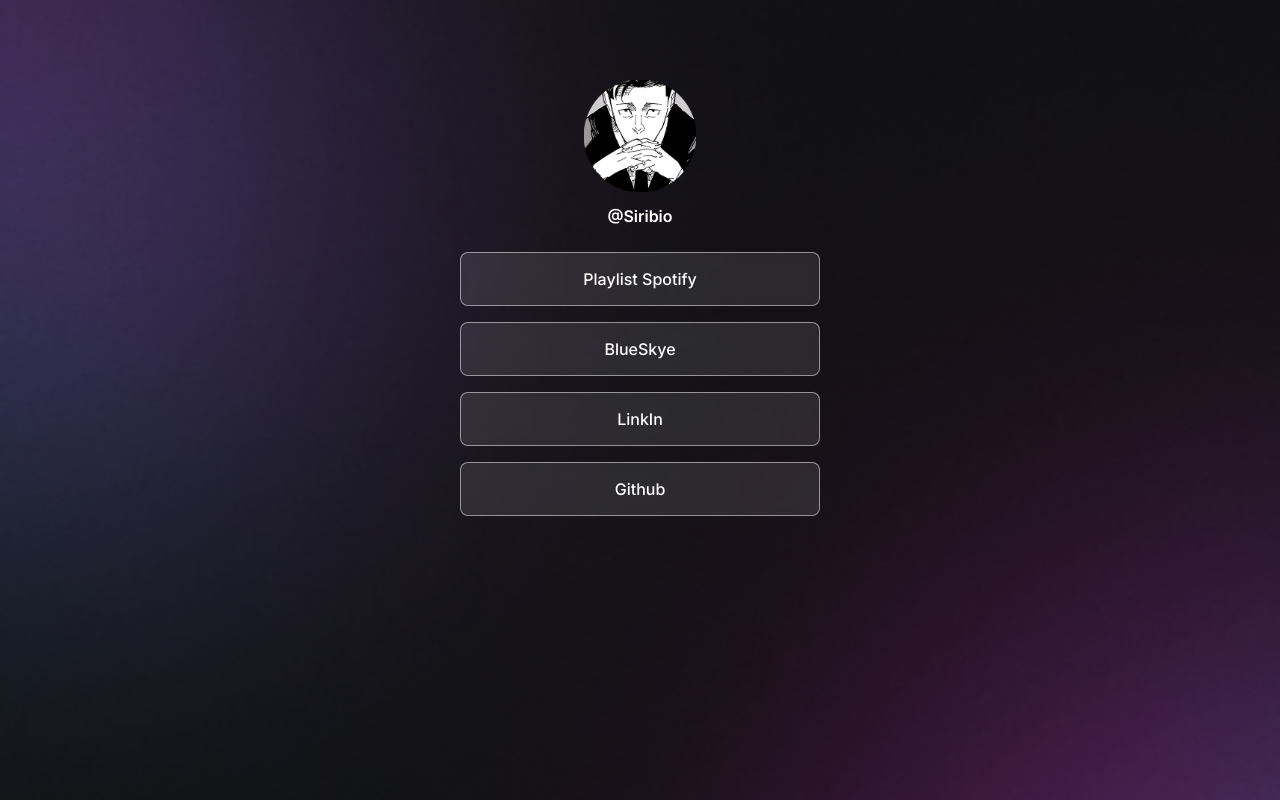
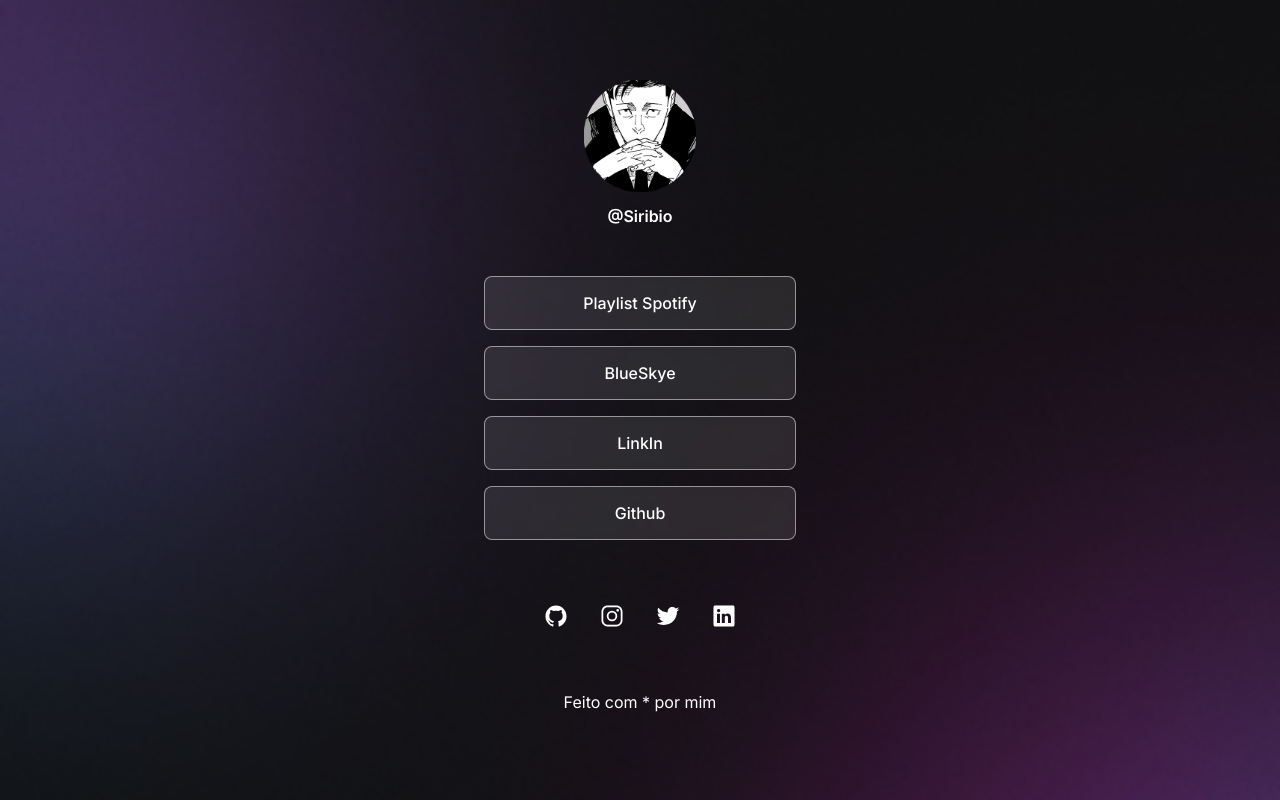
Before and after one commit to Siribio/agregador-de-links, a plain HTML site: page index.html in a window 1280 px wide. Drawn offline with nearby package versions, Linux system fonts and the light colour scheme.

Commit message:
Social Links

```diff
--- a/index.html
+++ b/index.html
@@ -5,7 +5,8 @@
     <link rel="preconnect" href="https://fonts.gstatic.com" crossorigin />
     <link
       href="https://fonts.googleapis.com/css2?family=Inter:ital,opsz,wght@0,14..32,100..900;1,14..32,100..900&display=swap"
-      rel="stylesheet"/>
+      rel="stylesheet"
+    />
 
     <meta charset="UTF-8" />
     <meta name="viewport" content="width=device-width, initial-scale=1.0" />
@@ -20,18 +21,50 @@
       </div>
       <ul>
         <li>
-          <a href="https://open.spotify.com/playlist/1HqO7LFoNxBfj94GE5voad?si=5489f558f3b5415d">Playlist Spotify</a>
+          <a
+            href="https://open.spotify.com/playlist/1HqO7LFoNxBfj94GE5voad?si=5489f558f3b5415d"
+            >Playlist Spotify</a
+          >
         </li>
         <li>
-          <a href="#">BlueSkye</a>
+          <a href="https://bsky.app/profile/sirbi.bsky.social">BlueSkye</a>
         </li>
         <li>
-          <a href="https://www.linkedin.com/in/silvio-augusto-goes-1b449821a/">LinkIn</a>
+          <a href="https://www.linkedin.com/in/silvio-augusto-goes-1b449821a/"
+            >LinkIn</a
+          >
         </li>
         <li>
           <a href="https://github.com/Siribio" target="_blank">Github </a>
         </li>
       </ul>
+      <div id="social-links">
+        <a href="https://github.com/Siribio" target="_blank">
+          <ion-icon name="logo-github"></ion-icon>
+        </a>
+        <a href="https://www.instagram.com/silvu_bunitu/" target="_blank">
+          <ion-icon name="logo-instagram"></ion-icon>
+        </a>
+        <a href="https://x.com/Sirbilo" target="_blank">
+          <ion-icon name="logo-twitter"></ion-icon>
+        </a>
+        <a href="https://www.linkedin.com/in/silvio-augusto-goes-1b449821a/" target="_blank">
+          <ion-icon name="logo-linkedIn"></ion-icon>
+        </a>
+      </div>
+
+      <footer>
+        Feito com * por mim
+      </footer>
+
     </div>
+    <script
+      type="module"
+      src="https://unpkg.com/ionicons@7.1.0/dist/ionicons/ionicons.esm.js"
+    ></script>
+    <script
+      nomodule
+      src="https://unpkg.com/ionicons@7.1.0/dist/ionicons/ioniconsjs"
+    ></script>
   </body>
 </html>
--- a/style.css
+++ b/style.css
@@ -27,6 +27,7 @@ body * {
 #container {
   width: 360px;
   margin: 56px auto 0px;
+  padding: 0px 24px;
 
 }
 
@@ -52,6 +53,8 @@ ul{
   display: flex;
   flex-direction: column;
   gap: 16px;
+
+  padding: 24px 0px;
 }
 
 ul li a{
@@ -79,3 +82,33 @@ ul li a:hover{
   background: rgba(255, 255, 255, 0.05);
   border: 1px solid white;
 }
+
+#social-links{
+  display: flex;
+  align-content: center;
+  justify-content: center;
+
+  padding: 24px 0px;
+  font-size: 24px;
+}
+
+#social-links a{
+  display: flex;
+  align-items: center;
+  justify-content: center;
+  padding: 16px;
+  border-radius: 50%;
+
+  transition: background .3s;
+}
+
+#social-links a:hover{
+  background: rgba(255, 255, 255, 0.2);
+  padding: 16px;
+
+}
+
+footer{
+  padding: 24px 0px;
+  text-align: center;
+}
```
